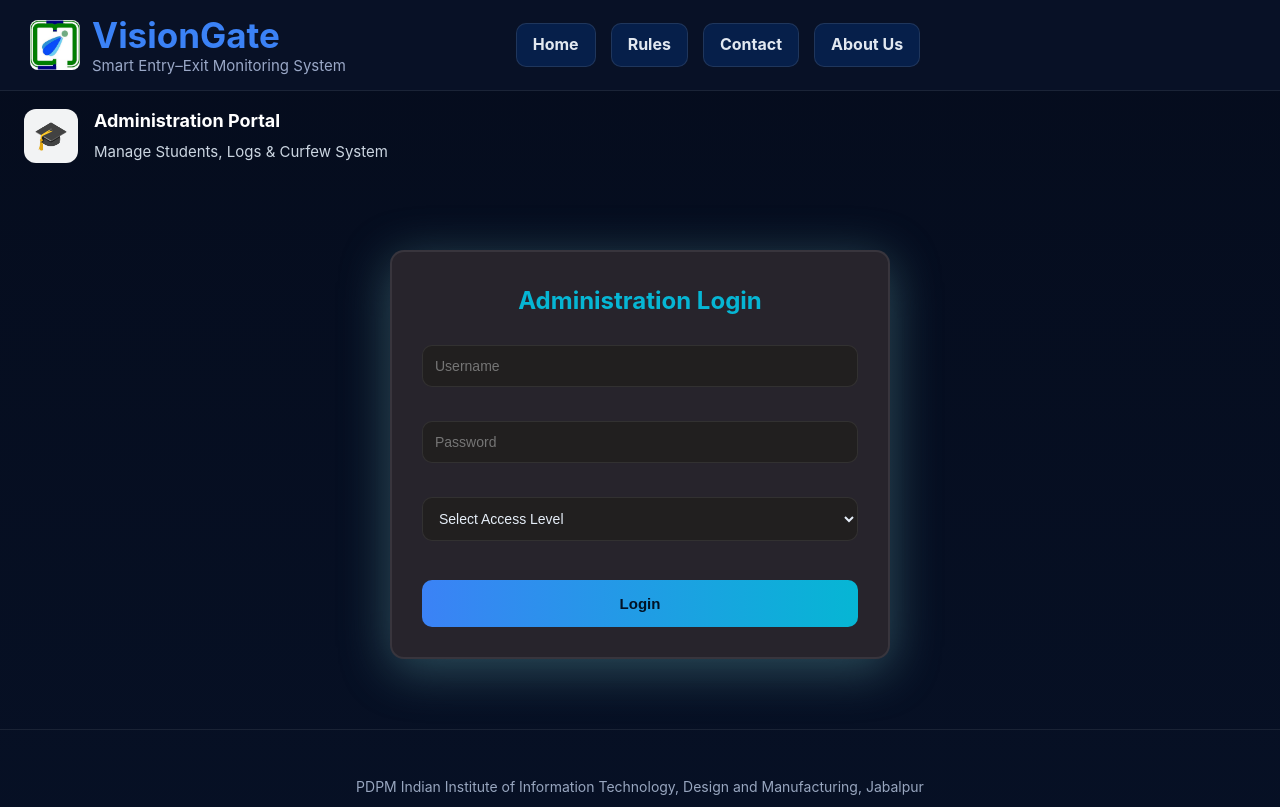
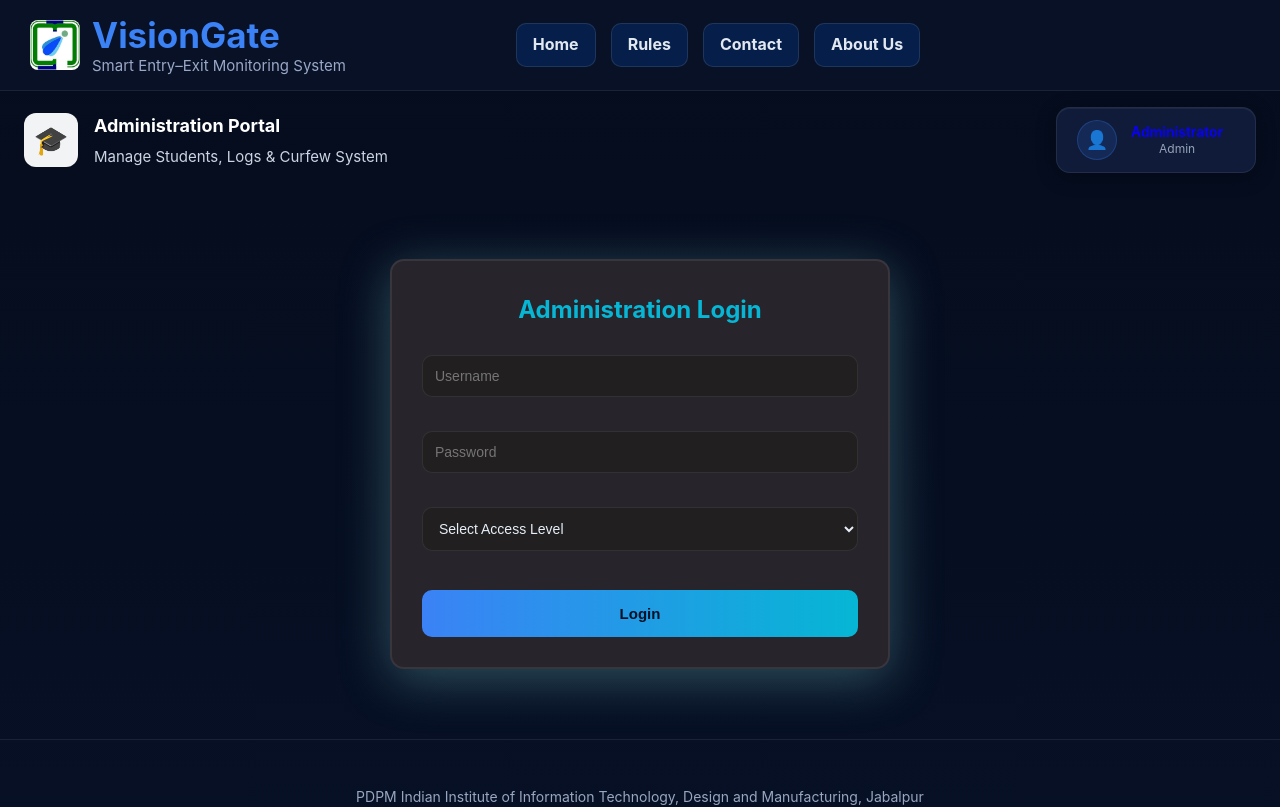
Before and after one commit to malaysaha2007/VisionGate, a React (Vite) app in the folder frontend/: page /AdminLogin in a window 1280 px wide. Shown: the top 807 px of the page. Built offline with nearby package versions, Linux system fonts and the light colour scheme.

Commit message:
Updated admin header dropdown and profile card UI

```diff
--- a/frontend/src/components/AdminPortalHeader.jsx
+++ b/frontend/src/components/AdminPortalHeader.jsx
@@ -1,9 +1,53 @@
 import "../styles/AllPortalHeader.css";
+import {
+  useState,
+  useEffect,
+  useRef
+} from "react";
 
-function AdminPortalHeader() {
+function AdminPortalHeader({ admin }) {
+
+  const [showMenu, setShowMenu] =
+    useState(false);
+
+  const menuRef = useRef(null);
+
+  useEffect(() => {
+
+    const handleClickOutside = (event) => {
+
+      if (
+        menuRef.current &&
+        !menuRef.current.contains(event.target)
+      ) {
+        setShowMenu(false);
+      }
+
+    };
+
+    document.addEventListener(
+      "mousedown",
+      handleClickOutside
+    );
+
+    return () => {
+
+      document.removeEventListener(
+        "mousedown",
+        handleClickOutside
+      );
+
+    };
+
+  }, []);
+
   return (
+
     <div className="portal-hero">
+
       <div className="portal-hero-content">
+
+        {/* LEFT SIDE */}
 
         <div className="portal-info">
 
@@ -12,18 +56,104 @@ function AdminPortalHeader() {
           </div>
 
           <div>
-            <h2>Administration Portal</h2>
+
+            <h2>
+              Administration Portal
+            </h2>
 
             <p>
               Manage Students, Logs & Curfew System
             </p>
+
           </div>
 
         </div>
 
+        {/* RIGHT SIDE */}
+
+        <div
+          className="portal-user-wrapper"
+          ref={menuRef}
+        >
+
+          <div
+            className="portal-user"
+            onClick={() =>
+              setShowMenu(!showMenu)
+            }
+          >
+
+            <div className="profile-card">
+
+              <div className="profile-details">
+
+                <div className="profile-name">
+                  {admin?.username ||
+                    "Administrator"}
+                </div>
+
+                <div className="profile-role">
+                  {admin?.role ||
+                    admin?.level ||
+                    "Admin"}
+                </div>
+
+              </div>
+
+            </div>
+
+          </div>
+
+          {showMenu && (
+
+            <div className="portal-dropdown">
+
+              <div
+                className="dropdown-item"
+                onClick={() => {
+
+                  alert(
+                    "Profile Page Coming Soon"
+                  );
+
+                }}
+              >
+                👤 Profile
+              </div>
+
+              <div
+                className="dropdown-item logout"
+                onClick={() => {
+
+                  localStorage.removeItem(
+                    "admin"
+                  );
+
+                  sessionStorage.clear();
+
+                  setShowMenu(false);
+
+                  window.location.replace(
+                    "/AdminLogin"
+                  );
+
+                }}
+              >
+                🚪 Logout
+              </div>
+
+            </div>
+
+          )}
+
+        </div>
+
       </div>
+
     </div>
+
   );
+
 }
 
 export default AdminPortalHeader;
--- a/frontend/src/components/HostelPortalHeader.jsx
+++ b/frontend/src/components/HostelPortalHeader.jsx
@@ -108,26 +108,28 @@ function HostelPortalHeader() {
               }
             >
 
-              <div className="portal-avatar">
 
-                {user.name
-                  ? user.name.charAt(0).toUpperCase()
-                  : "W"}
 
-              </div>
 
-              <div className="portal-user-info">
 
-                <h4>
-                  {user.name || "Warden"}
-                </h4>
 
-                <p>
-                  {user.designation || "Hostel Staff"}
-                </p>
+<div className="profile-card">
 
-              </div>
 
+
+  <div className="profile-details">
+
+    <div className="profile-name">
+      {user?.name}
+    </div>
+
+    <div className="profile-role">
+      {user?.designation}
+    </div>
+
+  </div>
+
+</div>
             </div>
 
             {showMenu && (
--- a/frontend/src/pages/ActivityLogs.jsx
+++ b/frontend/src/pages/ActivityLogs.jsx
@@ -173,7 +173,7 @@ return (
     showLogout={true}
   />
 
-  <AdminPortalHeader />
+  <AdminPortalHeader admin={admin} />
 
   <div className="admin-dashboard-page">
 
--- a/frontend/src/pages/AdminDashboard.jsx
+++ b/frontend/src/pages/AdminDashboard.jsx
@@ -163,15 +163,9 @@ return (
 />
 
  {/* HEADER and PROFILE-CARD */}
-<div className="dashboard-header-row">
-  <AdminPortalHeader />
-  <div className="profile-grid">
-    <div className="profile-card">
-      <h2>{admin?.level || "Admin"}</h2>
-      <span className="profile-username">{admin?.username}</span>
-    </div>
-  </div>
-</div>
+
+  <AdminPortalHeader admin={admin} />
+
 
 
     <div
--- a/frontend/src/pages/CurfewMail.jsx
+++ b/frontend/src/pages/CurfewMail.jsx
@@ -71,7 +71,8 @@ function CurfewMail() {
         showLogout={true}
       />
 
-      <AdminPortalHeader />
+      <AdminPortalHeader admin={admin} />
+
 
       {/* ACTIONS */}
       <div className="curfew-actions">
--- a/frontend/src/styles/AllPortalHeader.css
+++ b/frontend/src/styles/AllPortalHeader.css
@@ -74,24 +74,25 @@
 }
 .portal-user {
   display: flex;
-
   align-items: center;
 
-  gap: 12px;
+  padding: 0;
 
-  padding: 10px 18px;
+  background: transparent;
 
-  background: rgba(59,130,246,0.12);
+  border: none;
 
-  border: 1px solid rgba(59,130,246,0.25);
+  border-radius: 0;
 
-  border-radius: 50px;
+  min-width: auto;
 
   cursor: pointer;
 
   transition: 0.25s;
+}
 
-  min-width: 180px;
+.portal-user:hover {
+  background: transparent;
 }
 
 
@@ -198,6 +199,89 @@
 }
 
 
+.profile-card {
+  display: flex;
+  align-items: center;
+  gap: 14px;
+
+  padding: 12px 20px;
+
+  background: rgba(59,130,246,0.12);
+
+  border: 1px solid rgba(59,130,246,0.25);
+
+  border-radius: 16px;
+
+  min-width: 220px;
+}
+
+.profile-card::before {
+  content: "👤";
+
+  width: 42px;
+  height: 42px;
+
+  border-radius: 50%;
+
+  display: flex;
+  align-items: center;
+  justify-content: center;
+
+  background: rgba(59,130,246,0.18);
+
+  border: 1px solid rgba(59,130,246,0.25);
+
+  flex-shrink: 0;
+
+  font-size: 18px;
+}
+
+
+
+
+.profile-details {
+  display: flex;
+  flex-direction: column;
+  align-items: center;
+}
+
+.profile-name {
+  color: rgb(8, 0, 255);
+  font-size: 14px;
+  font-weight: 600;
+  line-height: 1.2;
+}
+
+.profile-role {
+  color: #94a3b8;
+  font-size: 12px;
+  margin-top: 2px;
+  line-height: 1.2;
+
+
+
+  background: none !important;
+  border: none !important;
+  padding: 0 !important;
+}
+
+.portal-avatar {
+  width: 42px;
+  height: 42px;
+
+  border-radius: 50%;
+
+  display: flex;
+  align-items: center;
+  justify-content: center;
+
+  background: #1e40af;
+
+  color: white;
+  font-weight: 700;
+}
+
+
 @media (max-width: 768px) {
 
   .portal-hero {
```
